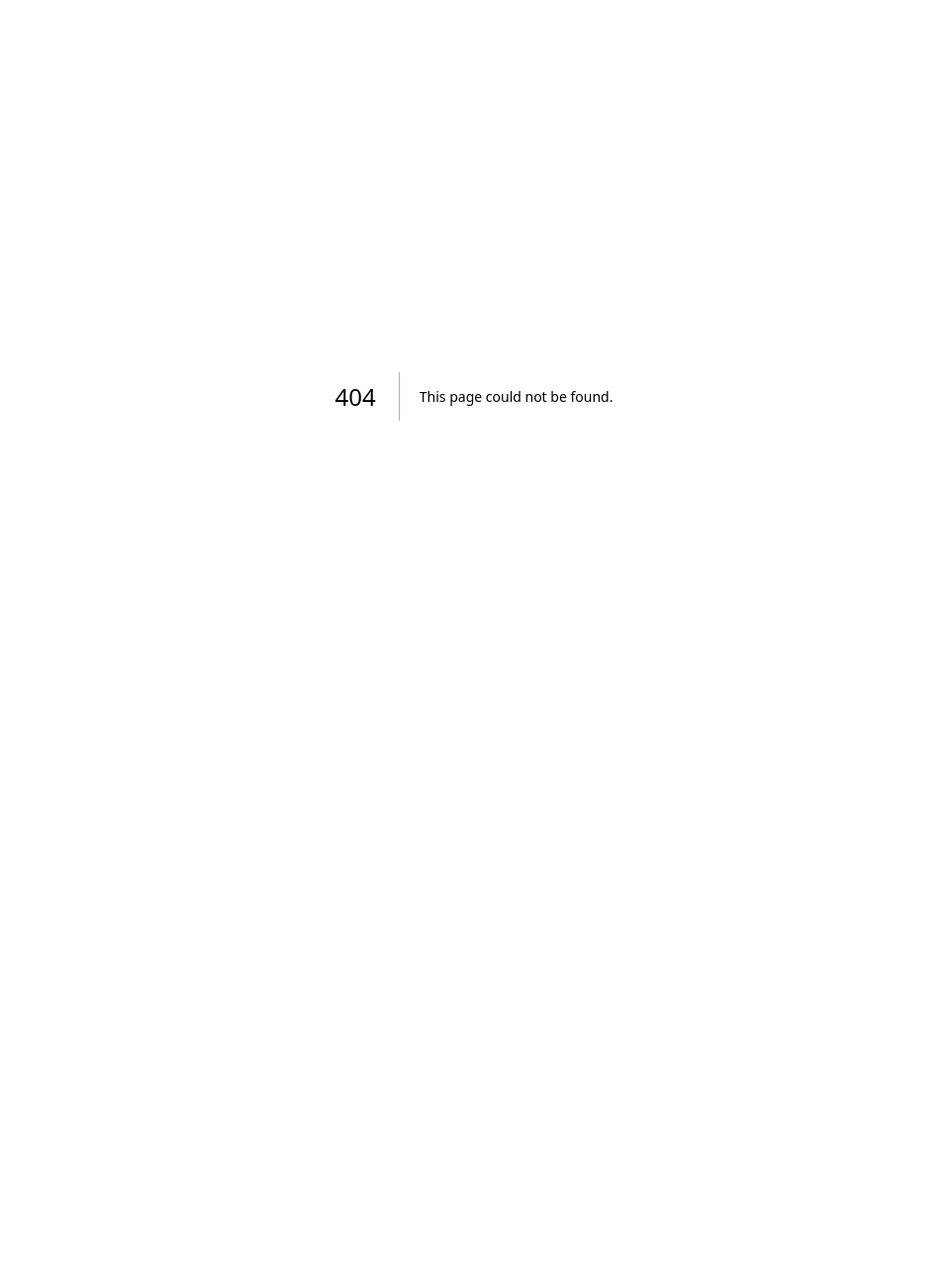
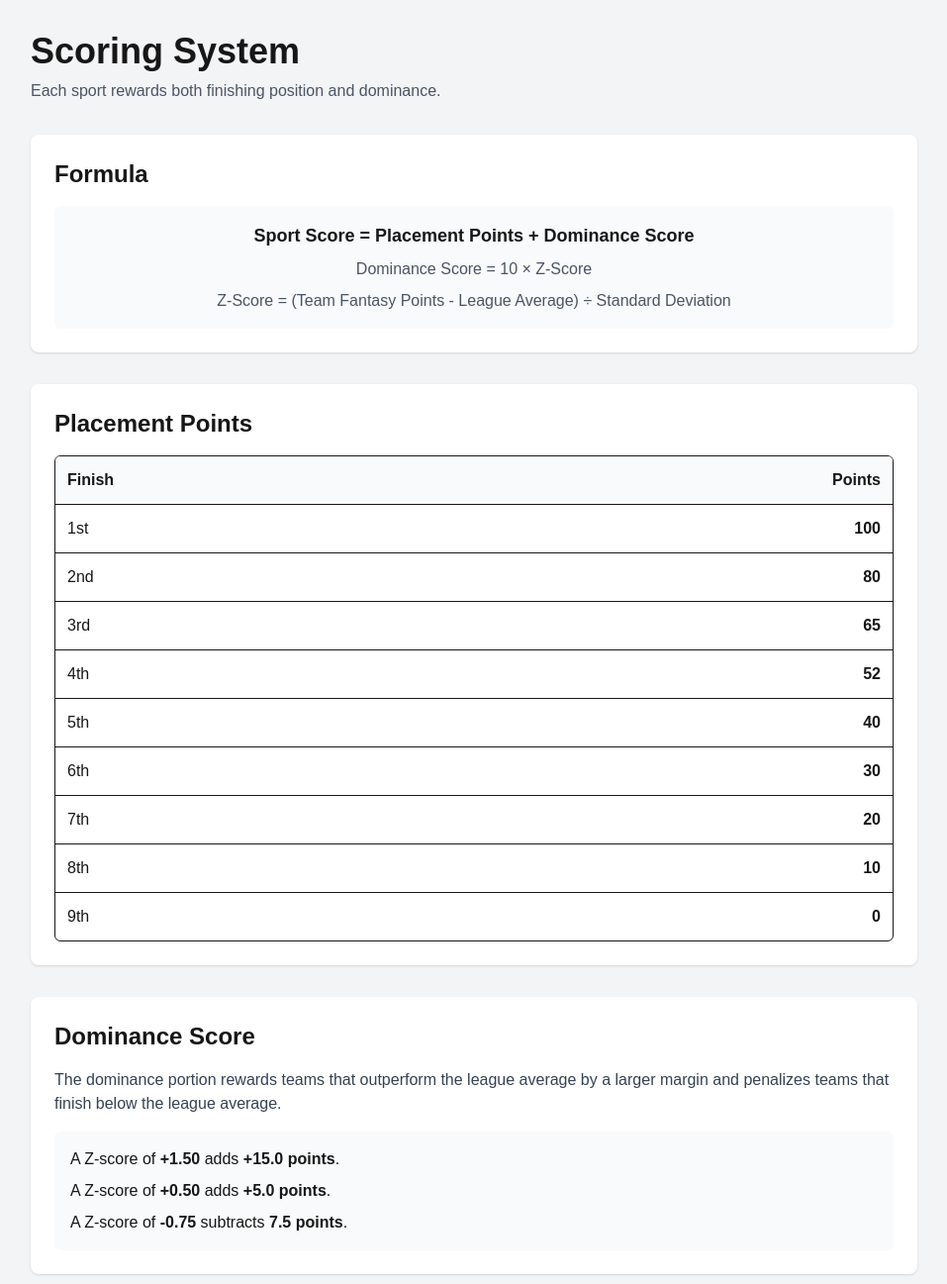
Before and after one commit to dpellerin25-cell/MultiSportFantasy2, a Next.js app in the folder web/: page /scoring in a window 1280 px wide. Before the commit this address had no page. Shown: the top 1297 px of the page at 99% size, without its empty margins (161-1118 px from the left). Before the commit the page ends 800 px from the top, so only its background shows below. Built offline with nearby package versions, Linux system fonts and the light colour scheme.

Commit message:
Add scoring system page

```diff
--- a/web/src/app/page.tsx
+++ b/web/src/app/page.tsx
@@ -1,3 +1,4 @@
+import Link from "next/link";
 import nfl from "../../data/nfl.json";
 import mlb from "../../data/mlb.json";
 import nba from "../../data/nba.json";
@@ -290,7 +291,14 @@ export default function Home() {
         <p className="mb-2 text-gray-600">
           Overall standings across all five sports
         </p>
-
+<div className="mb-6">
+  <Link
+    href="/scoring"
+    className="font-semibold text-blue-600 hover:underline"
+  >
+    View Scoring System
+  </Link>
+</div>
         <p className="mb-8 text-sm text-gray-500">
           Hover over a sport score to see the scoring breakdown.
         </p>
--- /dev/null
+++ b/web/src/app/scoring/page.tsx
@@ -0,0 +1,138 @@
+const placementPoints = [
+  { finish: "1st", points: 100 },
+  { finish: "2nd", points: 80 },
+  { finish: "3rd", points: 65 },
+  { finish: "4th", points: 52 },
+  { finish: "5th", points: 40 },
+  { finish: "6th", points: 30 },
+  { finish: "7th", points: 20 },
+  { finish: "8th", points: 10 },
+  { finish: "9th", points: 0 },
+];
+
+export default function ScoringPage() {
+  return (
+    <main className="min-h-screen bg-gray-100 p-8">
+      <div className="mx-auto max-w-4xl">
+        <h1 className="mb-2 text-4xl font-bold">
+          Scoring System
+        </h1>
+
+        <p className="mb-8 text-gray-600">
+          Each sport rewards both finishing position and dominance.
+        </p>
+
+        <section className="mb-8 rounded-lg bg-white p-6 shadow">
+          <h2 className="mb-4 text-2xl font-bold">
+            Formula
+          </h2>
+
+          <div className="rounded-md bg-gray-50 p-4 text-center">
+            <p className="text-lg font-semibold">
+              Sport Score = Placement Points + Dominance Score
+            </p>
+
+            <p className="mt-2 text-gray-600">
+              Dominance Score = 10 × Z-Score
+            </p>
+
+            <p className="mt-2 text-gray-600">
+              Z-Score = (Team Fantasy Points - League Average) ÷ Standard Deviation
+            </p>
+          </div>
+        </section>
+
+        <section className="mb-8 rounded-lg bg-white p-6 shadow">
+          <h2 className="mb-4 text-2xl font-bold">
+            Placement Points
+          </h2>
+
+          <div className="overflow-hidden rounded-md border">
+            <table className="w-full border-collapse">
+              <thead>
+                <tr className="bg-gray-50">
+                  <th className="border-b p-3 text-left">
+                    Finish
+                  </th>
+                  <th className="border-b p-3 text-right">
+                    Points
+                  </th>
+                </tr>
+              </thead>
+
+              <tbody>
+                {placementPoints.map((row) => (
+                  <tr key={row.finish} className="border-b last:border-b-0">
+                    <td className="p-3">
+                      {row.finish}
+                    </td>
+
+                    <td className="p-3 text-right font-semibold">
+                      {row.points}
+                    </td>
+                  </tr>
+                ))}
+              </tbody>
+            </table>
+          </div>
+        </section>
+
+        <section className="mb-8 rounded-lg bg-white p-6 shadow">
+          <h2 className="mb-4 text-2xl font-bold">
+            Dominance Score
+          </h2>
+
+          <p className="mb-4 text-gray-700">
+            The dominance portion rewards teams that outperform the league
+            average by a larger margin and penalizes teams that finish below
+            the league average.
+          </p>
+
+          <div className="space-y-2 rounded-md bg-gray-50 p-4">
+            <p>
+              A Z-score of <strong>+1.50</strong> adds{" "}
+              <strong>+15.0 points</strong>.
+            </p>
+
+            <p>
+              A Z-score of <strong>+0.50</strong> adds{" "}
+              <strong>+5.0 points</strong>.
+            </p>
+
+            <p>
+              A Z-score of <strong>-0.75</strong> subtracts{" "}
+              <strong>7.5 points</strong>.
+            </p>
+          </div>
+        </section>
+
+        <section className="rounded-lg bg-white p-6 shadow">
+          <h2 className="mb-4 text-2xl font-bold">
+            Example
+          </h2>
+
+          <div className="space-y-2 text-gray-700">
+            <p>
+              A team finishes <strong>2nd</strong>, worth{" "}
+              <strong>80 placement points</strong>.
+            </p>
+
+            <p>
+              The team scores <strong>1.25 standard deviations</strong> above
+              the league average.
+            </p>
+
+            <p>
+              Dominance Score = 10 × 1.25 ={" "}
+              <strong>+12.5</strong>.
+            </p>
+
+            <div className="mt-4 rounded-md bg-gray-50 p-4 text-lg font-bold">
+              Final Sport Score = 80 + 12.5 = 92.5
+            </div>
+          </div>
+        </section>
+      </div>
+    </main>
+  );
+}
```
